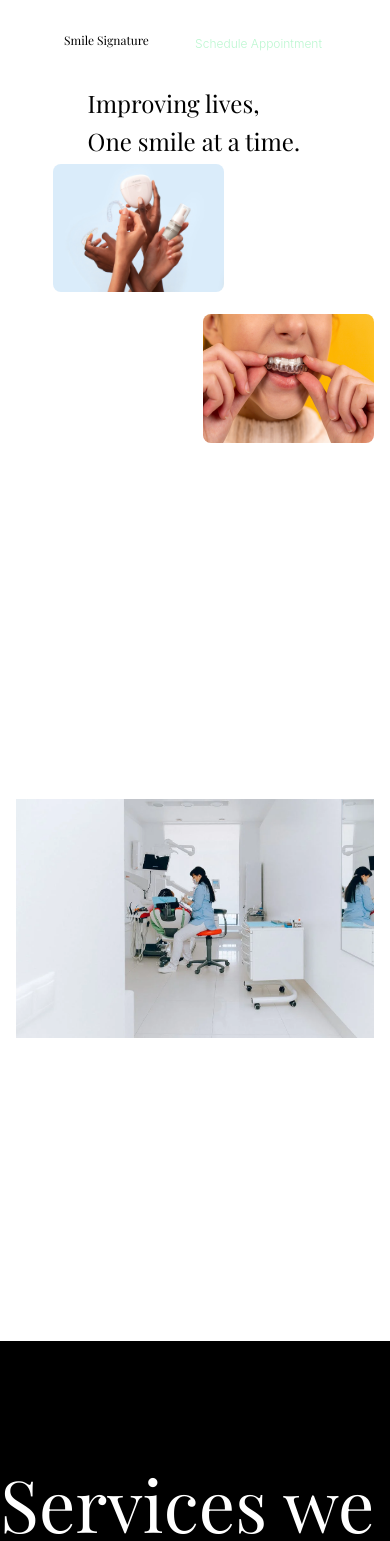
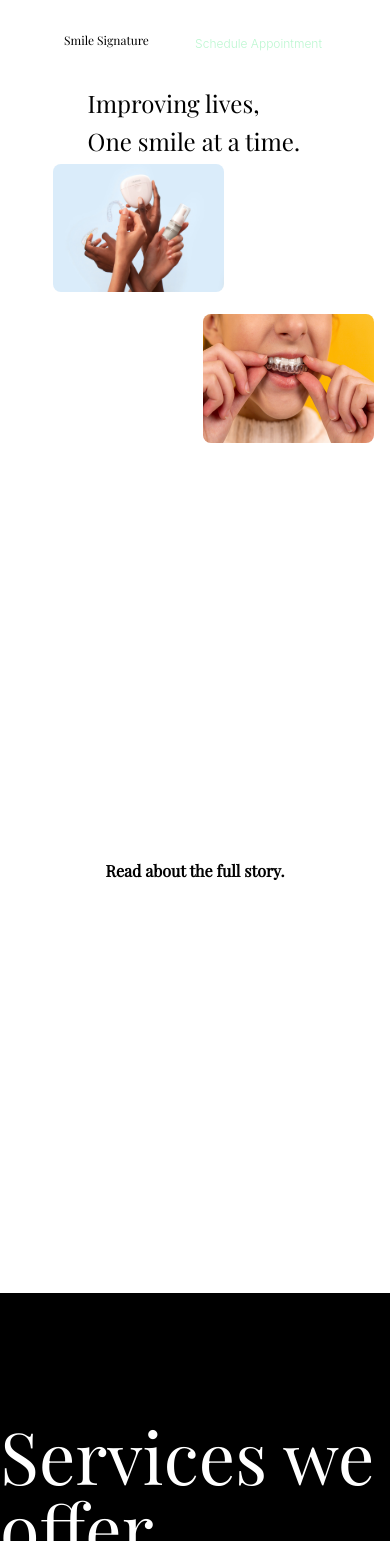
Before and after one commit to alfredosdpiii/Next-smile-signature, a Next.js app: page / in a window 390 px wide. Shown: the top 1541 px of the page. Built offline with nearby package versions, Linux system fonts and the light colour scheme.

Commit message:
💄 responsiveness

```diff
--- a/components/About.js
+++ b/components/About.js
@@ -4,9 +4,9 @@ import Link from "next/link"
 
 const About = () => {
   return (
-    <div className='w-screen h-screen flex justify-center items-center relative mt-12 animate-[slide_4s_ease-in-out]' id='about'>
-      <div className='w-full h-full flex justify-center align-middle items-center mx-4 relative'>
-        <div className="absolute inset-0">
+    <div className='w-screen h-screen flex justify-center items-center relative sm:mt-12 sm:animate-[slide_4s_ease-in-out]' id='about'>
+      <div className='w-full h-full flex justify-center align-middle items-center sm:mx-4 relative'>
+        <div className="hidden sm:block absolute inset-0">
           <Image
             src='/about.webp'
             alt='picture of dental instruments'
@@ -15,7 +15,7 @@ const About = () => {
             className='rounded-lg'
           />
         </div>
-        <div className="opacity-0 hover:opacity-100 duration-300 ease-out absolute inset-0 z-10 flex justify-center items-center text-8xl text-black bg-white font-bold heading-1 cursor-pointer">
+        <div className="sm:opacity-0 hover:opacity-100 duration-300 ease-out absolute inset-0 z-10 flex justify-center items-center sm:text-8xl text-black bg-white font-bold heading-1 cursor-pointer">
           <Link href="/about/the-full-story">
             <a>
               Read about the full story.
--- a/components/SideNav.js
+++ b/components/SideNav.js
@@ -17,7 +17,7 @@ function classNames(...classes){
 const SideNav = () => {
   const scrollPosition = useScrollPosition()
   return (
-    <div className={classNames(scrollPosition > 0 ? `${styles.navigation} z-10 text-purple-300` : `${styles.navigation} z-10} hidden sm:block`)}>
+    <div className={classNames(scrollPosition > 0 ? `${styles.navigation} z-10 text-purple-300 hidden sm:block` : `${styles.navigation} z-10} hidden sm:block`)}>
       <ul className="flex flex-col">
         <NavItem text="About" href="#about" />
         <NavItem text="Services" href="#services"/>
```
